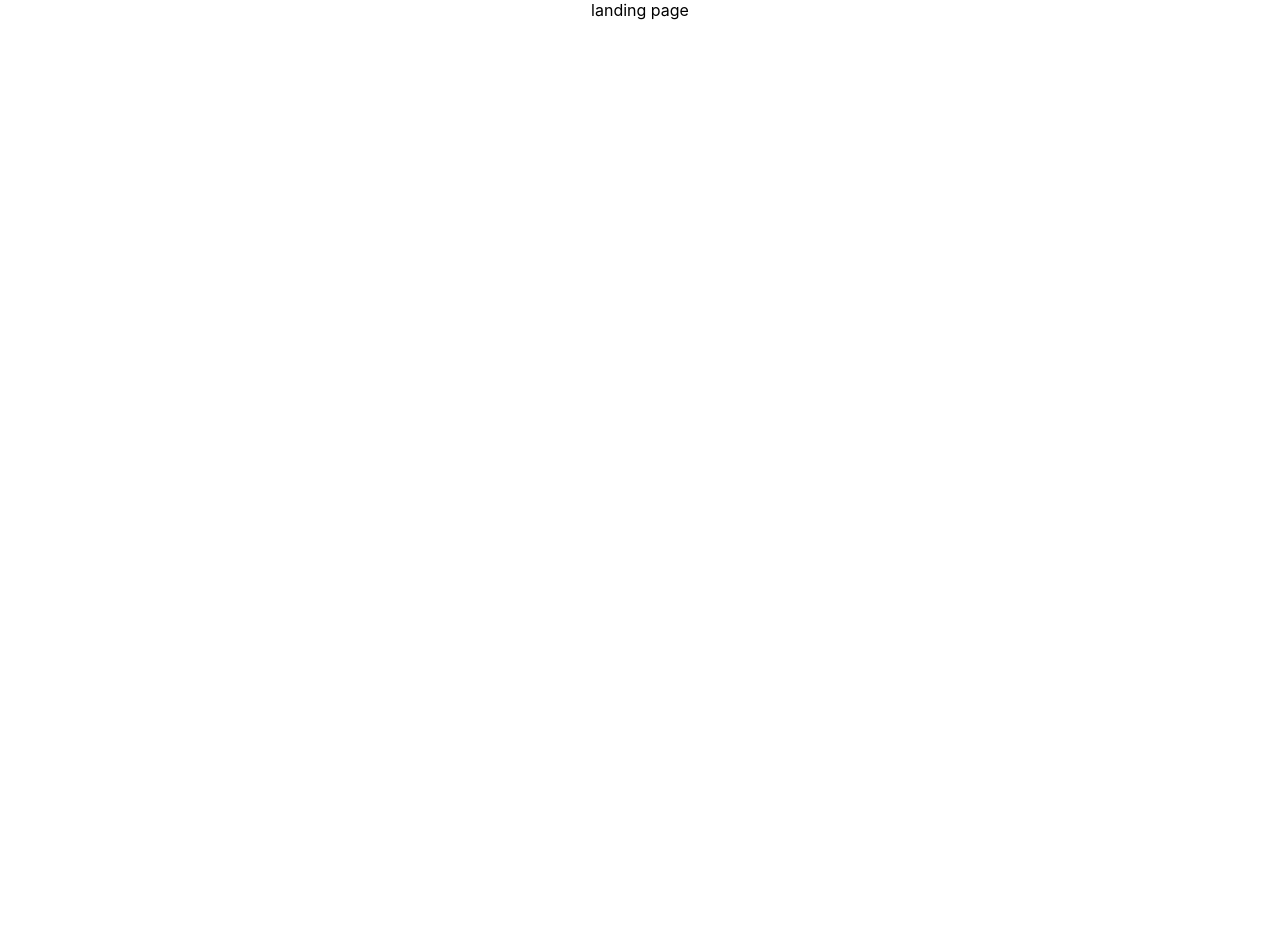
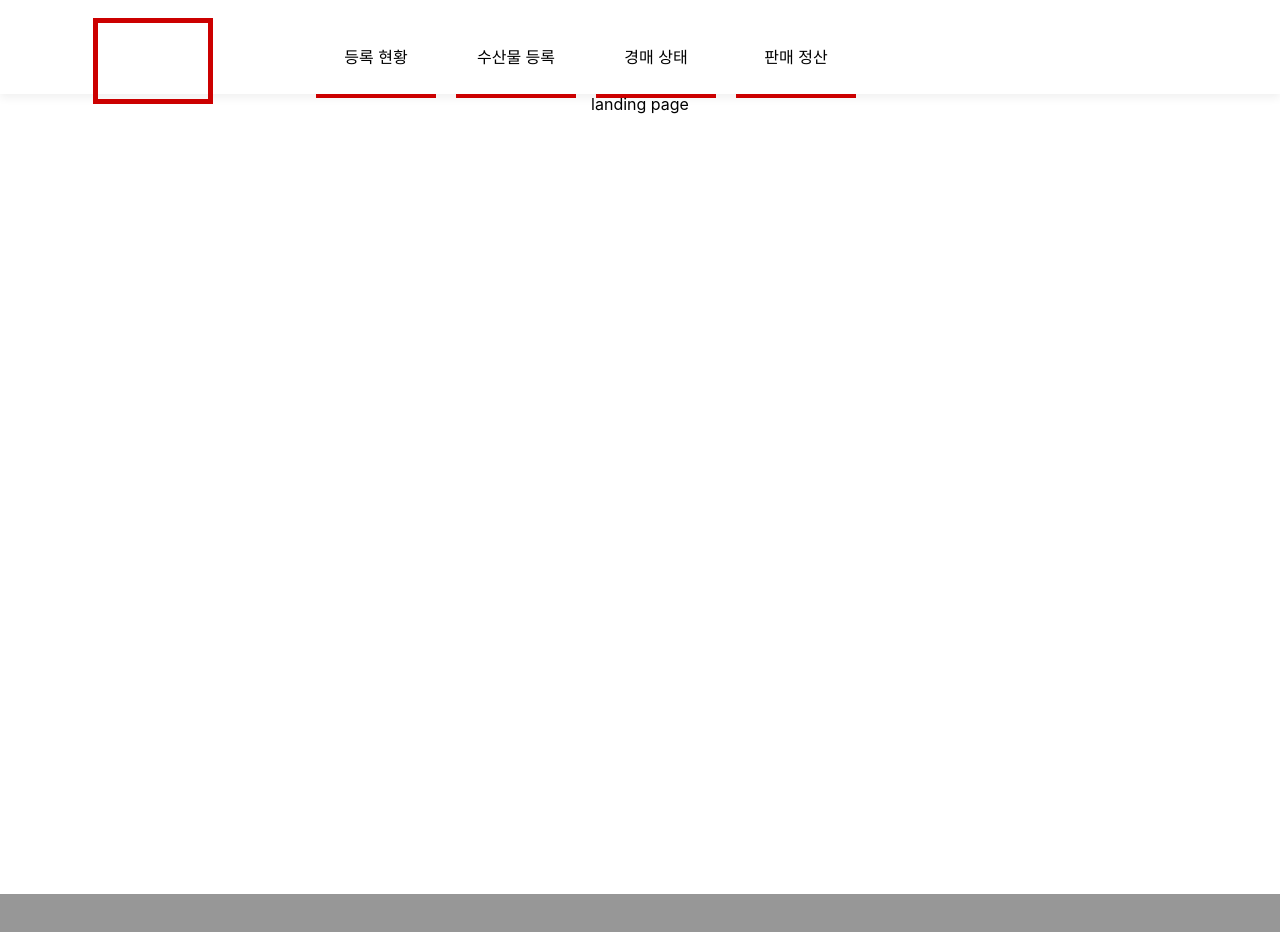
Before and after one commit to LikeLionHGU/TaxiDriver_Front, a React (Create React App) app: page / in a window 1280 px wide. Shown: the top 932 px of the page. Before the commit the page ends 800 px from the top, so only its background shows below. Built offline with nearby package versions, Linux system fonts and the light colour scheme.

Commit message:
feat :  헤더 분기 코드 구현

```diff
--- a/src/App.css
+++ b/src/App.css
@@ -1,3 +1,6 @@
 .App {
   text-align: center;
+
+  /* 패딩을 정해진 크기 안으로 적용시키는 코드임 ! 원래 패딩입히면 패딩값만큼 커지는데 그때 때문에 넣어뒀서용 */
+  box-sizing: border-box;
 }
--- a/src/App.js
+++ b/src/App.js
@@ -4,14 +4,19 @@ import './App.css';
 import Landing from "./pages/Landing";
 import PurchaseHistoryPage from "./pages/Purchasehistory";
 
+import Header from "./components/Header";
+import Footer from "./components/Footer";
+
 function App() {
   return (
     <BrowserRouter>
       <div className="App">
+        <Header />
         <Routes>
           <Route path="/" element={<Landing />} />
           <Route path="/purchase-history" element={<PurchaseHistoryPage />} />
         </Routes>
+        <Footer />
       </div>
     </BrowserRouter>
   );
--- /dev/null
+++ b/src/components/Footer.js
@@ -0,0 +1,15 @@
+import React from "react";
+import styles from "./styles/Footer.module.css";
+
+
+function Footer() {
+  return (
+    <>
+      <div className={styles.footerContainer}>
+
+      </div>
+    </>
+  );
+}
+
+export default Footer;
--- /dev/null
+++ b/src/components/Header.js
@@ -0,0 +1,29 @@
+import React from "react";
+import styles from "./styles/Header.module.css";
+
+
+function Header() {
+  return (
+    <>
+      <div className={styles.headerContainer}>
+        <div className={styles.logo}>
+
+        </div>
+        <div className={styles.buttonContainer}>
+          <span className={styles.button}>등록 현황</span>
+        </div>
+        <div className={styles.buttonContainer}>
+          <span className={styles.button}>수산물 등록</span>
+        </div>
+        <div className={styles.buttonContainer}>
+          <span className={styles.button}>경매 상태</span>
+        </div>
+        <div className={styles.buttonContainer}>
+          <span className={styles.button}>판매 정산</span>
+        </div>
+      </div>
+    </>
+  );
+}
+
+export default Header;
--- /dev/null
+++ b/src/components/styles/Footer.module.css
@@ -0,0 +1,10 @@
+.footerContainer{
+  width: 100vw;
+  height: 300px;
+  flex-shrink: 0;
+
+  display: flex;
+  flex-direction: row;
+
+  background: #979797;
+}
--- /dev/null
+++ b/src/components/styles/Header.module.css
@@ -0,0 +1,39 @@
+.headerContainer{
+  width: 100vw;
+  height: 76px;
+  flex-shrink: 0;
+
+  display: flex;
+  flex-direction: row;
+
+  background: #FFF;
+  box-shadow: 0 4px 8.5px 0 rgba(0, 0, 0, 0.06);
+
+  padding-top: 18px;
+}
+
+.logo{
+  width: 110px;
+  height: 100%;
+
+  display: flex;
+  align-items: center;
+  justify-content: center;
+
+  margin-left: 93px;
+  margin-right: 93px;
+
+  border: 5px solid #cc0000;
+}
+
+.buttonContainer{
+  width: 120px;
+  height: 100%;
+
+  display: flex;
+  align-items: center;
+  justify-content: center;
+
+  border-bottom: 4px solid #cc0000;
+  margin: 0 10px;
+}
--- a/src/styles/Landing.module.css
+++ b/src/styles/Landing.module.css
@@ -0,0 +1,4 @@
+.main{
+  width: 100vw;
+  height: 100vh;
+}
```
